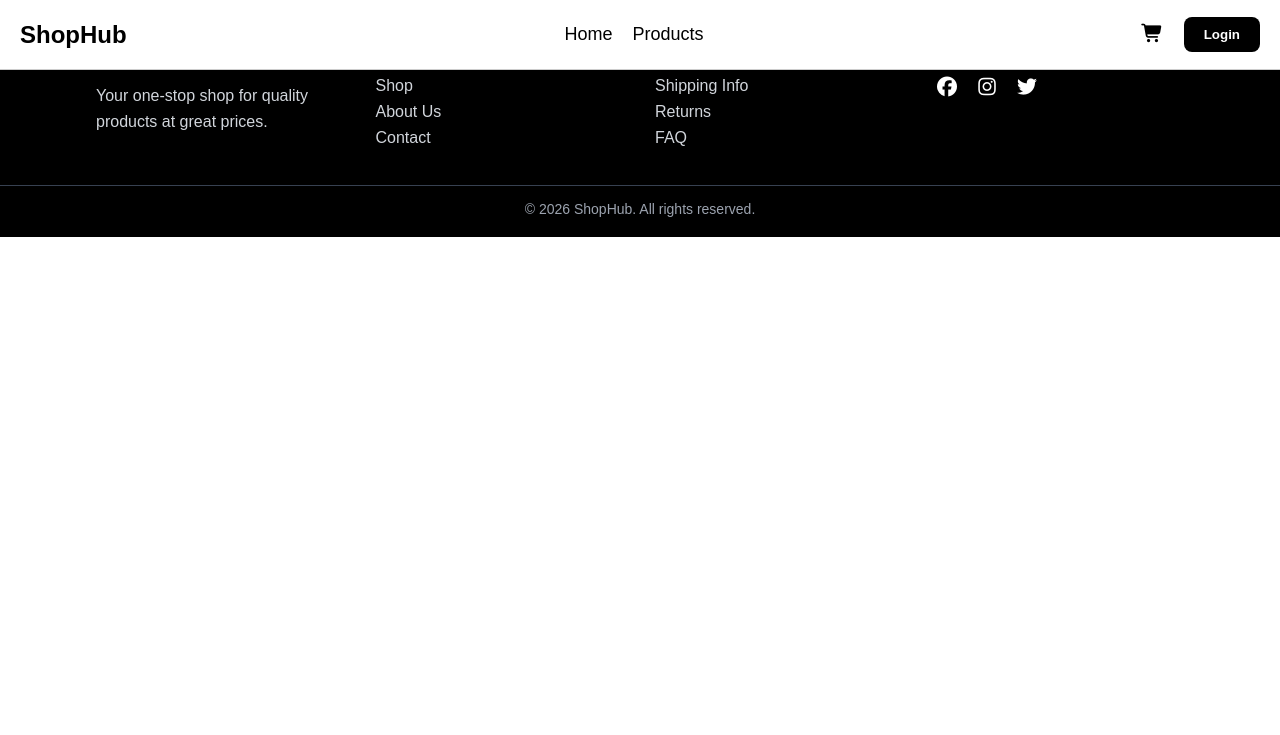
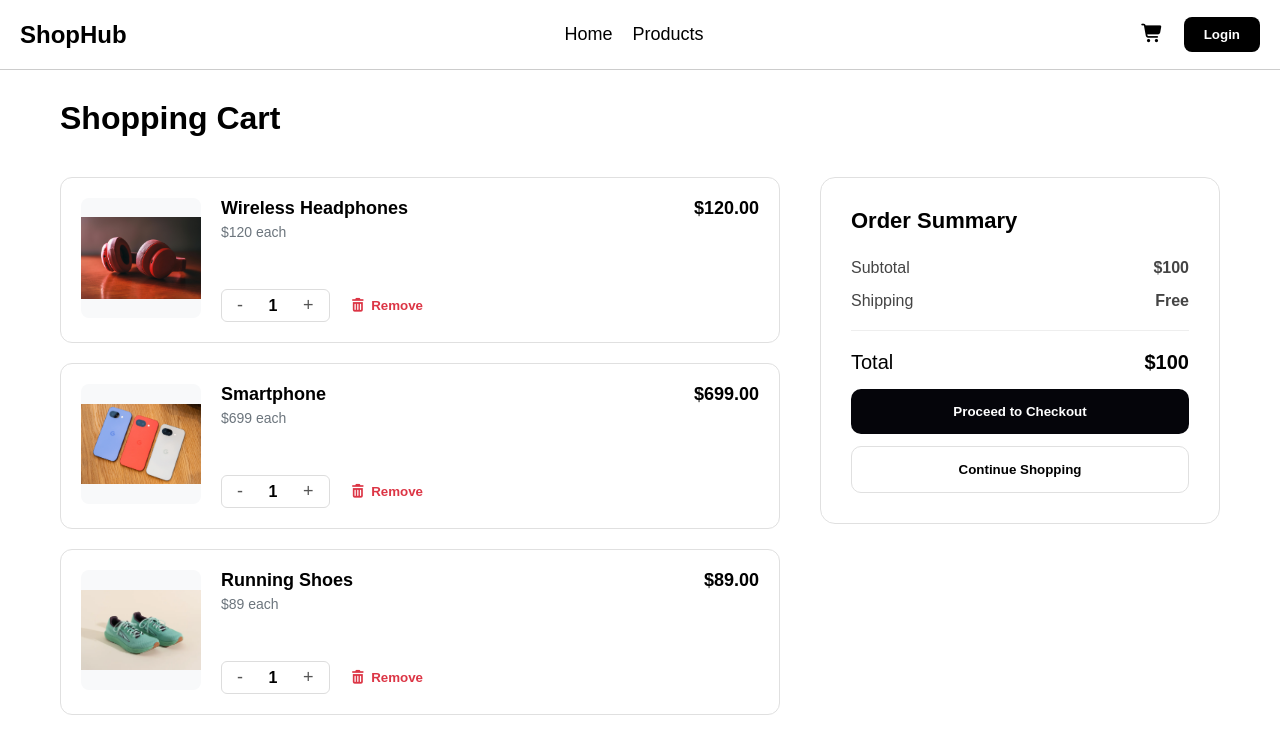
Before and after one commit to abdosakoury78/E-commerce-Project, an Angular app: page /cart in a window 1280 px wide. Before the commit this address led to /. Shown: the top 735 px of the page. Built offline with nearby package versions, Linux system fonts and the light colour scheme; data requests are answered from the project's data file.

Commit message:
cart UI has made

```diff
--- a/db.json
+++ b/db.json
@@ -163,6 +163,48 @@
       },
       "quantity": 1,
       "id": 2
+    },
+    {
+      "product": {
+        "id": 5,
+        "title": "Running Shoes",
+        "price": 89,
+        "categoryId": 3,
+        "image": "assets/products/running-shoes.webp",
+        "stock": 30,
+        "rating": 4.6,
+        "description": "Comfortable running shoes for daily workouts"
+      },
+      "quantity": 1,
+      "id": 3
+    },
+    {
+      "product": {
+        "id": 2,
+        "title": "Smartphone",
+        "price": 699,
+        "categoryId": 1,
+        "image": "assets/products/smartphones.webp",
+        "stock": 15,
+        "rating": 3.7,
+        "description": "Latest model smartphone with AMOLED display"
+      },
+      "quantity": 1,
+      "id": 4
+    },
+    {
+      "product": {
+        "id": 1,
+        "title": "Wireless Headphones",
+        "price": 120,
+        "categoryId": 1,
+        "image": "assets/products/wireless_headphones.jpg",
+        "stock": 25,
+        "rating": 4.5,
+        "description": "High-quality wireless headphones with noise cancellation"
+      },
+      "quantity": 1,
+      "id": 5
     }
   ],
   "order": []
--- /dev/null
+++ b/src/app/Model/cart.ts
@@ -0,0 +1,7 @@
+import { Product } from "./product";
+
+export interface Cart {
+    product: Product;
+    quantity: number;
+    id? : number;
+}
--- /dev/null
+++ b/src/app/Pages/cart/cart.component.css
@@ -0,0 +1,189 @@
+/* General Layout */
+.container {
+    max-width: 1200px;
+    margin: 80px auto 0;
+    padding: 20px;
+    font-family: 'Segoe UI', Tahoma, Geneva, Verdana, sans-serif;
+    margin-bottom: 80px;
+}
+
+h1 {
+    font-size: 32px;
+    font-weight: 700;
+    margin-bottom: 40px;
+}
+
+/* Two Column Layout */
+.cart-content {
+    display: grid;
+    grid-template-columns: 1fr 400px; /* Product list is flexible, summary is fixed */
+    gap: 40px;
+    align-items: start;
+}
+
+/* Product Cards */
+.product-card {
+    display: flex;
+    gap: 20px;
+    padding: 20px;
+    border: 1px solid #e0e0e0;
+    border-radius: 12px;
+    margin-bottom: 20px;
+    background: #fff;
+}
+
+.product-image img {
+    width: 120px;
+    height: 120px;
+    object-fit: contain;
+    border-radius: 8px;
+    background-color: #f8f9fa;
+}
+
+.product-info {
+    flex: 1;
+    display: flex;
+    flex-direction: column;
+    justify-content: space-between;
+}
+
+.info-top {
+    display: flex;
+    justify-content: space-between;
+}
+
+.product-title {
+    font-size: 18px;
+    font-weight: 600;
+    margin: 0 0 5px 0;
+}
+
+.unit-price {
+    color: #6c757d;
+    font-size: 14px;
+    margin: 0;
+}
+
+.item-total {
+    font-weight: 700;
+    font-size: 18px;
+}
+
+/* Quantity & Remove */
+.info-bottom {
+    display: flex;
+    align-items: center;
+    gap: 20px;
+}
+
+.quantity-selector {
+    display: flex;
+    align-items: center;
+    border: 1px solid #ddd;
+    border-radius: 6px;
+    overflow: hidden;
+}
+
+.quantity-selector button {
+    background: none;
+    border: none;
+    padding: 5px 15px;
+    cursor: pointer;
+    font-size: 18px;
+    color: #555;
+}
+
+.quantity-selector span {
+    min-width: 30px;
+    text-align: center;
+    font-weight: 600;
+}
+
+.btn-remove {
+    background: none;
+    border: none;
+    color: #dc3545;
+    font-weight: 600;
+    cursor: pointer;
+    display: flex;
+    align-items: center;
+    gap: 5px;
+}
+
+/* Summary Card */
+.summary-section {
+    position: sticky;
+    top: 100px;
+
+}
+.summary-card {
+    padding: 30px;
+    border: 1px solid #e0e0e0;
+    border-radius: 15px;
+    background: #fff;
+}
+
+.summary-card h2 {
+    font-size: 22px;
+    margin: 0 0 25px 0;
+}
+
+.summary-row {
+    display: flex;
+    justify-content: space-between;
+    margin-bottom: 15px;
+    color: #444;
+}
+
+.summary-row.total {
+    font-size: 20px;
+    margin-top: 15px;
+    color: #000;
+}
+
+hr {
+    border: 0;
+    border-top: 1px solid #eee;
+    margin: 20px 0;
+}
+
+
+/* Action Buttons */
+.action-buttons {
+    display: flex;
+    flex-direction: column;
+    gap: 12px;
+}
+
+.btn-checkout {
+    background: #05050a;
+    color: #fff;
+    border: none;
+    padding: 15px;
+    border-radius: 10px;
+    font-weight: 600;
+    cursor: pointer;
+}
+
+.btn-continue-shopping {
+    background: #fff;
+    border: 1px solid #e0e0e0;
+    padding: 15px;
+    border-radius: 10px;
+    font-weight: 600;
+    cursor: pointer;
+}
+
+.fw-bold { font-weight: 700; }
+
+/* Empty State Styling */
+.cart-empty-state {
+    text-align: center;
+    padding: 100px 0;
+}
+
+.cart-empty-state i {
+    font-size: 80px;
+    color: #dee2e6;
+    margin-bottom: 20px;
+}
--- /dev/null
+++ b/src/app/Pages/cart/cart.component.html
@@ -0,0 +1,78 @@
+<div class="container">
+    <h1>Shopping Cart</h1>
+    @if(cartItems.length === 0) {
+        <div class="empty-cart-container">
+            <div class="cart-empty-state">
+                <i class="fa-solid fa-bag-shopping"></i>
+                <h2>Your cart is empty.</h2>
+                <p>Add some products to get started!</p>
+                <button class="btn-continue" routerLink="/shop">Continue Shopping</button>
+            </div>
+        </div>
+    } @else {
+        <div class="cart-content">
+            <!-- Left Column: Products -->
+            <div class="products-list">
+                @for (item of cartItems; track item.id) {
+                    <div class="product-card">
+                        <div class="product-image">
+                            <img [src]="item.product.image" [alt]="item.product.title">
+                        </div>
+
+                        <div class="product-info">
+                            <div class="info-top">
+                                <div>
+                                    <h3 class="product-title">{{ item.product.title }}</h3>
+                                    <p class="unit-price">${{ item.product.price }} each</p>
+                                </div>
+                                <span class="item-total">${{ (item.product.price * item.quantity).toFixed(2) }}</span>
+                            </div>
+
+                            <div class="info-bottom">
+                                <div class="quantity-selector">
+                                    <button (click)="decreaseQty(item)">-</button>
+                                    <span>{{ item.quantity }}</span>
+                                    <button (click)="increaseQty(item)">+</button>
+                                </div>
+
+                                <button class="btn-remove" (click)="removeItem(item)">
+                                    <i class="fa-solid fa-trash-can"></i>
+                                    Remove
+                                </button>
+                            </div>
+                        </div>
+                    </div>
+                }
+            </div>
+
+            <!-- Right Column: Summary -->
+            <div class="summary-section">
+                <div class="summary-card">
+                    <h2>Order Summary</h2>
+
+                    <div class="summary-row">
+                        <span>Subtotal</span>
+                        <span class="fw-bold">${{ calculateTotal() }}</span>
+                    </div>
+
+                    <div class="summary-row">
+                        <span>Shipping</span>
+                        <span class="fw-bold">Free</span>
+                    </div>
+
+                    <hr>
+
+                    <div class="summary-row total">
+                        <span>Total</span>
+                        <span class="fw-bold">${{ calculateTotal() }}</span>
+                    </div>
+
+                    <div class="action-buttons">
+                        <button class="btn-checkout">Proceed to Checkout</button>
+                        <button class="btn-continue-shopping" routerLink="/shop">Continue Shopping</button>
+                    </div>
+                </div>
+            </div>
+        </div>
+    }
+</div>
--- /dev/null
+++ b/src/app/Pages/cart/cart.component.ts
@@ -0,0 +1,28 @@
+import { Component, OnInit } from '@angular/core';
+import { RouterLink } from "@angular/router";
+import { CartService } from '../../Services/cart.service';
+import { Cart } from '../../Model/cart';
+
+@Component({
+  selector: 'app-cart',
+  imports: [RouterLink],
+  templateUrl: './cart.component.html',
+  styleUrl: './cart.component.css'
+})
+export class CartComponent implements OnInit {
+
+  constructor(private cartService : CartService) {}
+
+  cartItems : Cart[] = [];
+
+  ngOnInit(): void {
+    this.cartService.getCartItems().subscribe((data : Cart[]) => {
+      this.cartItems = data;
+    })
+  }
+
+  decreaseQty(item : any) {}
+  increaseQty(item : any) {}
+  removeItem(item : any) {}
+  calculateTotal() {return 100;}
+}
--- a/src/app/app.routes.ts
+++ b/src/app/app.routes.ts
@@ -2,10 +2,12 @@ import { Routes } from '@angular/router';
 import { HomeComponent } from './Pages/home/home.component';
 import { LoginComponent } from './Pages/login/login.component';
 import { ShopComponent } from './Pages/shop/shop.component';
+import { CartComponent } from './Pages/cart/cart.component';
 
 export const routes: Routes = [
     {path: '', redirectTo: 'home', pathMatch: 'full'},
     {path: 'home', component: HomeComponent},
     {path: 'login', component: LoginComponent},
-    {path: 'shop', component: ShopComponent}
+    {path: 'shop', component: ShopComponent},
+    {path: 'cart', component: CartComponent}
 ];
```
Also changed, not shown: 1 other file (tests, documents, lock files or other folders).
